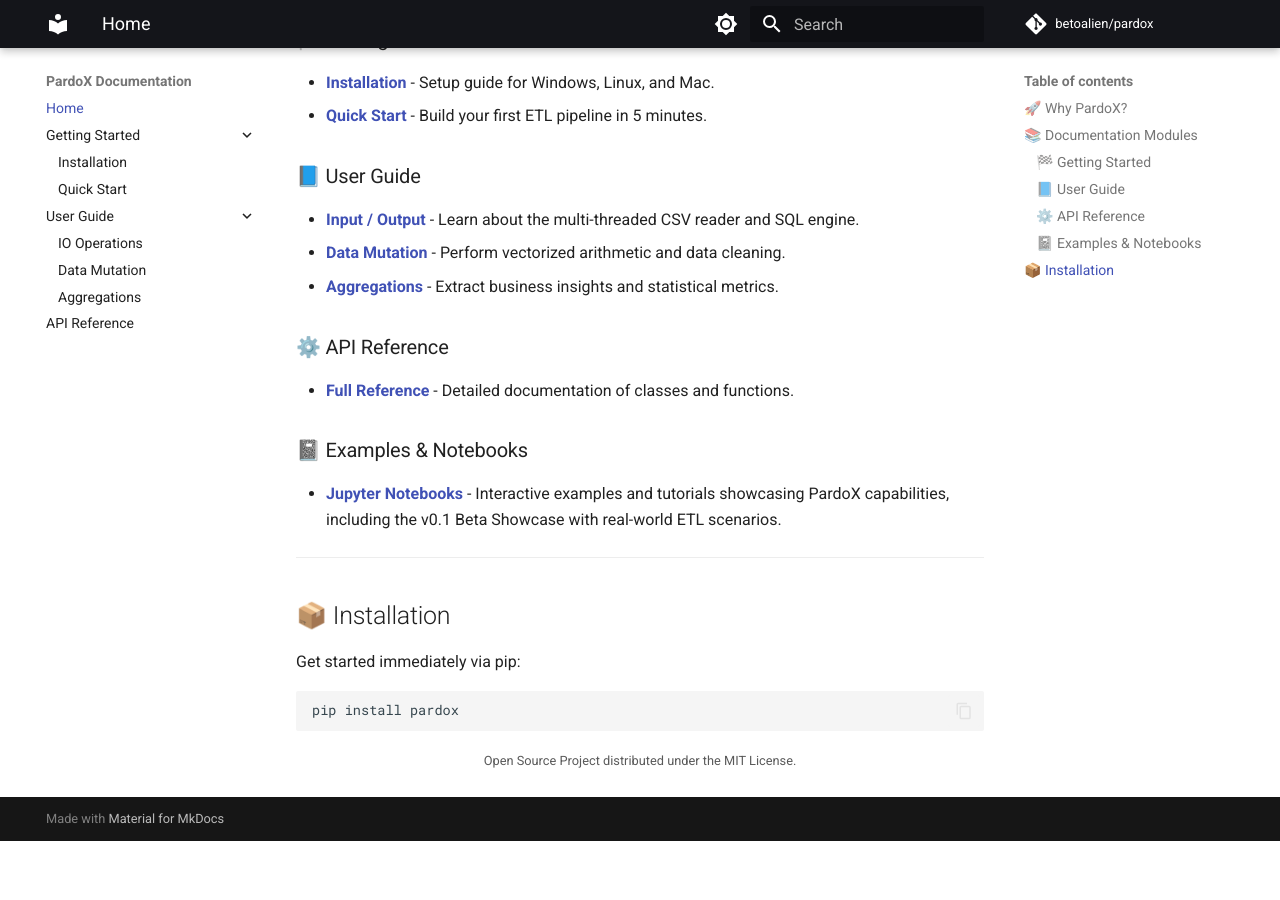
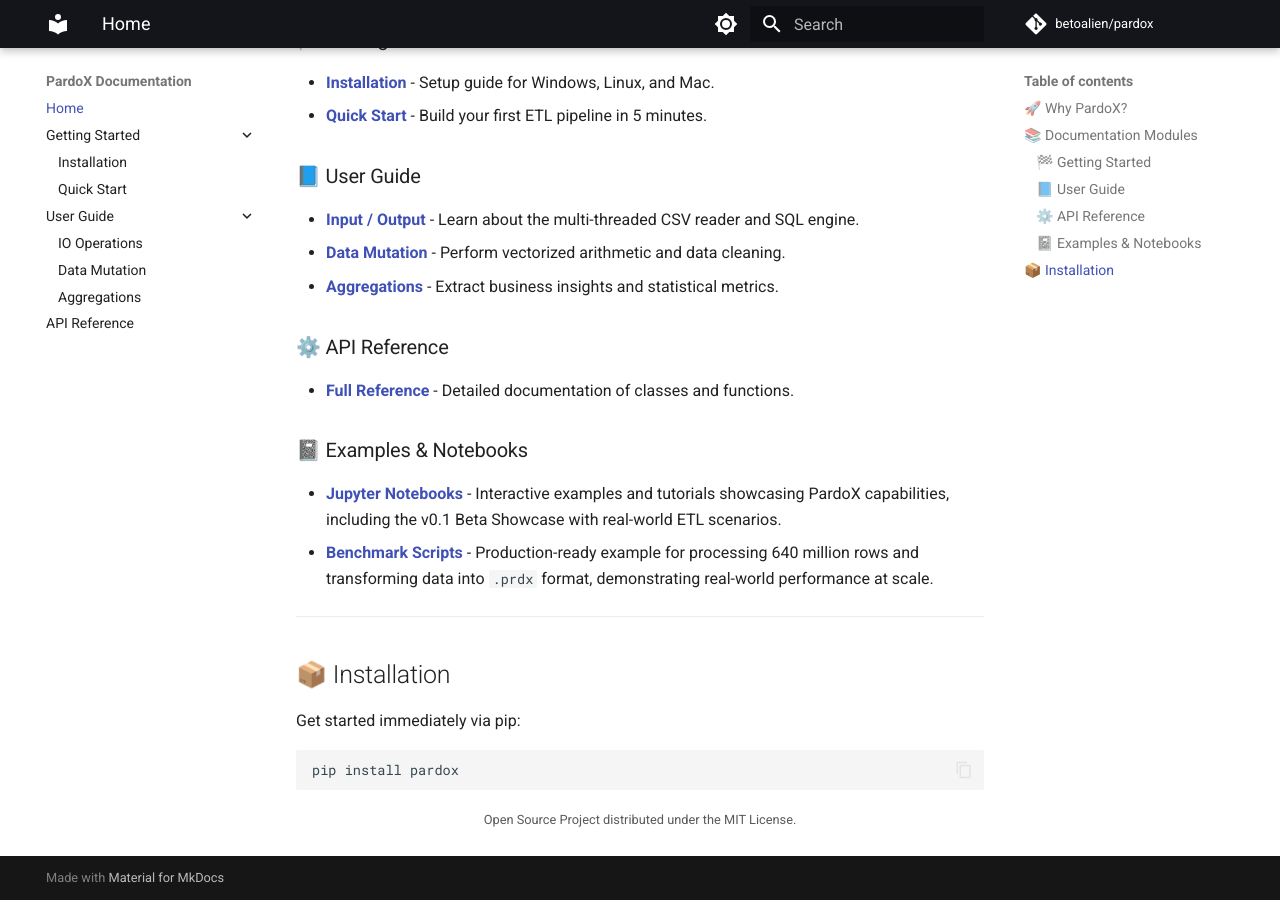
Before and after one commit to betoalien/PardoX, an MkDocs documentation site: the page built from docs/index.md, in a window 1280 px wide and 900 px high, scrolled down 736 px. Built offline with MkDocs 1.6.1 and Material for MkDocs 9.7.7, drawn with Linux system fonts in a browser that asks for light colours; comment, search, counter and statistics services are not loaded; before the commit the page ends 1577 px from its top, so only the background shows below that.

Commit message:
Commit .

```diff
--- a/docs/index.md
+++ b/docs/index.md
@@ -37,6 +37,7 @@
 
 ### 📓 Examples & Notebooks
 * [**Jupyter Notebooks**](https://github.com/betoalien/PardoX/tree/master/notebooks) - Interactive examples and tutorials showcasing PardoX capabilities, including the v0.1 Beta Showcase with real-world ETL scenarios.
+* [**Benchmark Scripts**](https://github.com/betoalien/PardoX/tree/master/python%20files) - Production-ready example for processing 640 million rows and transforming data into `.prdx` format, demonstrating real-world performance at scale.
 
 ---
 
```
